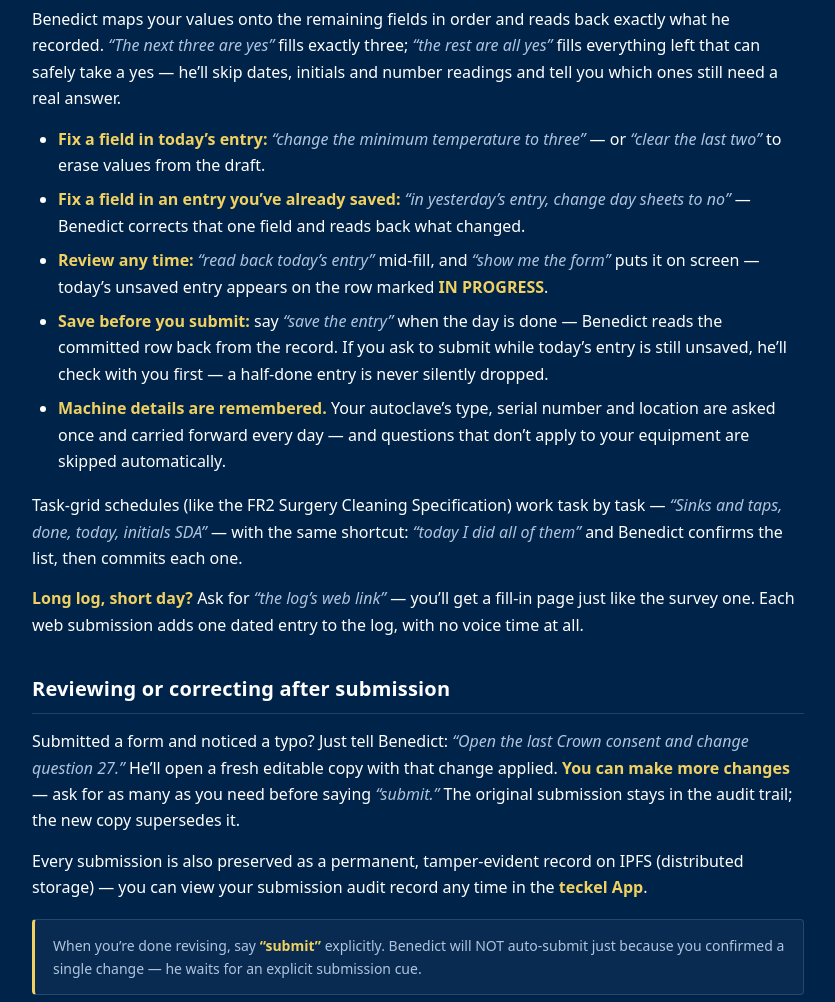
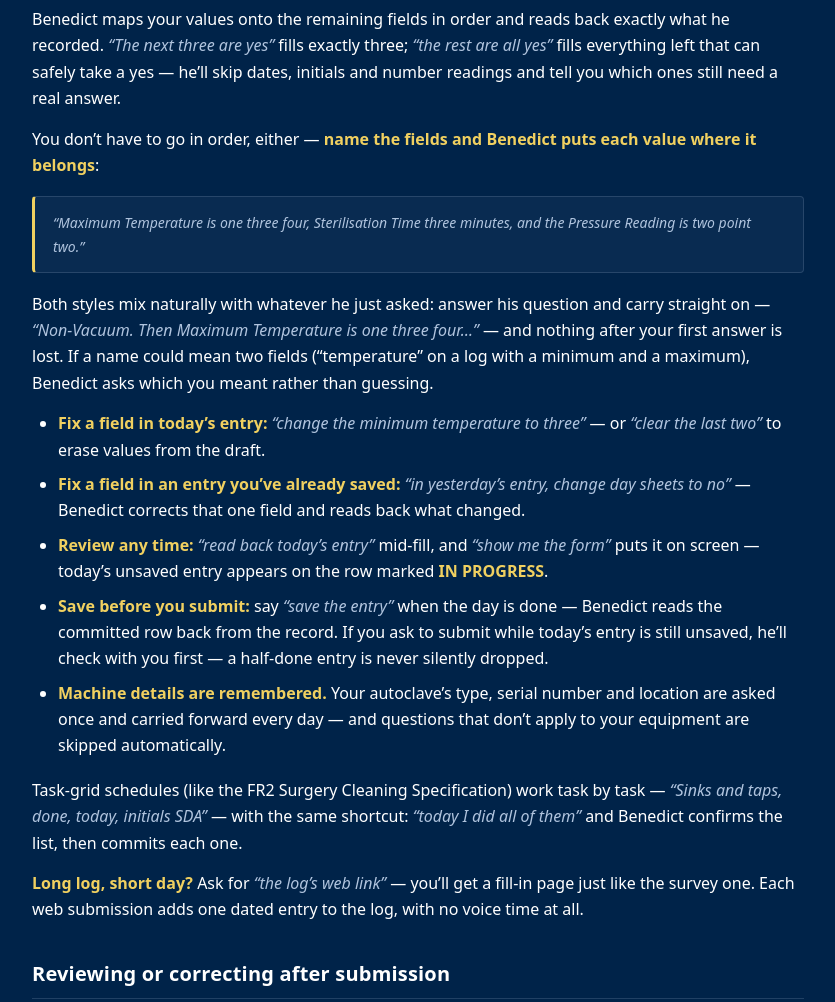
Before and after one commit to teckel-io/IdYttFUup4q2jEAu7KWLEyyhoHgqEN, a plain HTML site: page guide.html in a window 1280 px wide. Shown: the part 3200-4202 px from the top of the page, without its empty margins (222-1057 px from the left). Drawn offline with Linux system fonts and the light colour scheme.

Commit message:
Re-sync guide.html from template (teckel__tenant_page_resync_v1_0)

```diff
--- a/guide.html
+++ b/guide.html
@@ -439,6 +439,22 @@
                 dates, initials and number readings and tell you which ones still need
                 a real answer.
             </p>
+            <p>
+                You don&rsquo;t have to go in order, either &mdash; <strong>name the
+                fields and Benedict puts each value where it belongs</strong>:
+            </p>
+            <div class="callout">
+                <em>&ldquo;Maximum Temperature is one three four, Sterilisation Time three
+                minutes, and the Pressure Reading is two point two.&rdquo;</em>
+            </div>
+            <p>
+                Both styles mix naturally with whatever he just asked: answer his question
+                and carry straight on &mdash; <em>&ldquo;Non-Vacuum. Then Maximum
+                Temperature is one three four&hellip;&rdquo;</em> &mdash; and nothing
+                after your first answer is lost. If a name could mean two fields
+                (&ldquo;temperature&rdquo; on a log with a minimum and a maximum),
+                Benedict asks which you meant rather than guessing.
+            </p>
             <ul>
                 <li><strong>Fix a field in today&rsquo;s entry:</strong> <em>&ldquo;change the minimum temperature to three&rdquo;</em> &mdash; or <em>&ldquo;clear the last two&rdquo;</em> to erase values from the draft.</li>
                 <li><strong>Fix a field in an entry you&rsquo;ve already saved:</strong> <em>&ldquo;in yesterday&rsquo;s entry, change day sheets to no&rdquo;</em> &mdash; Benedict corrects that one field and reads back what changed.</li>
@@ -505,9 +521,9 @@
             </p>
             <ul>
                 <li><strong>Add your own questions</strong> to any standard form or to your patient survey &mdash; just tell Benedict, for example, &ldquo;add a question to the patient survey&rdquo;, and confirm when he reads it back. You can also <strong>switch off non-mandatory standard questions</strong> that don&rsquo;t apply to your practice, and remove or restore any of your changes whenever you like. Regulator-standard questions always stay, and every change is recorded (who, what, when) so your paperwork remains inspection-ready.</li>
-                <li><strong>Your practice details on your paperwork</strong> &mdash; tell Benedict your practice name, address, phone, email and CQC registration number once, and they appear on your finished submissions automatically.</li>
+                <li><strong>Your practice details on your paperwork</strong> &mdash; tell Benedict your practice name, address, phone, email, and your CQC and GDC registration numbers once (each registration has its own line on your letterhead), and they appear on your finished submissions automatically. A bare &ldquo;registration number&rdquo; could mean either regulator, so Benedict will ask which one you mean.</li>
                 <li><strong>Attach evidence to a form</strong> &mdash; inspection certificates, scans and photos. While you&rsquo;re working on a form, say for example <em>&ldquo;I&rsquo;d like to attach the fire safety certificate&rdquo;</em> &mdash; a secure upload page appears right here in the form panel, and the same link is emailed to your practice address so you can open it on whichever device actually has the file. Drag the file in and it&rsquo;s stored securely and privately with the form (PDF, JPG, PNG, DOC, DOCX or TXT, up to 15&nbsp;MB). Even a scan whose text can&rsquo;t be read still attaches safely.</li>
-                <li><strong>Your admin email</strong> &mdash; the address Benedict sends completed forms, reports and links to. For safety this is never changed by voice alone: ask Benedict for <em>&ldquo;my account settings link&rdquo;</em> and a secure, short-lived link to your practice&rsquo;s <strong>Account Settings</strong> page is emailed to your current practice address &mdash; open it and update the email in a couple of clicks.</li>
+                <li><strong>Your admin email</strong> &mdash; the address Benedict sends completed forms, reports and links to. For safety this is never changed by voice alone: ask Benedict for <em>&ldquo;my account settings&rdquo;</em> and your practice&rsquo;s secure <strong>Account Settings</strong> page opens right here in the form panel, showing your current details &mdash; a short-lived copy of the link is also emailed to your current practice address so you can open it on another device. Update the email in a couple of clicks.</li>
                 <li><strong>Your logo and browser-tab icon</strong> &mdash; on the same <strong>Account Settings</strong> page you can upload your practice logo (PNG or JPG, under 2&nbsp;MB) and a browser-tab icon (favicon &mdash; ICO or PNG). Your logo then appears in the letterhead of your rendered and submitted paperwork, with an on/off switch right there on the page; your site picks the files up within a couple of minutes. If your practice doesn&rsquo;t already have a favicon, the free <a class="ext-link" href="https://realfavicongenerator.net/" target="_blank" rel="noopener noreferrer">realfavicongenerator.net</a> generates one from your logo in a couple of minutes.</li>
             </ul>
             <p>
@@ -611,7 +627,9 @@
                 answer &mdash; and you&rsquo;ll finish a 22-question form in about a
                 minute instead of five. The same works on daily logs:
                 <em>&ldquo;cycle one, yes, no, yellow, one three four &mdash; and the
-                rest are all yes.&rdquo;</em>
+                rest are all yes&rdquo;</em> &mdash; or name the readings outright,
+                in any order: <em>&ldquo;Max Temp one three four, Pressure two point
+                two&rdquo;</em>.
             </p>
             <p>You can do this at the start (give him the whole form), in the middle (skip ahead a block), or at the end (catch up the remaining ones).</p>
 
```
